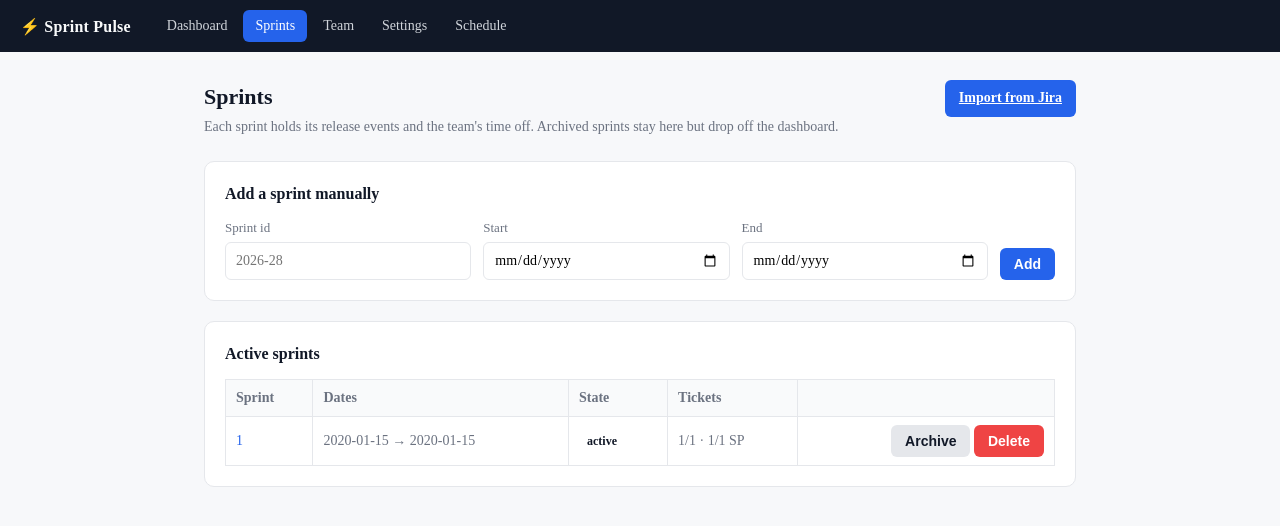
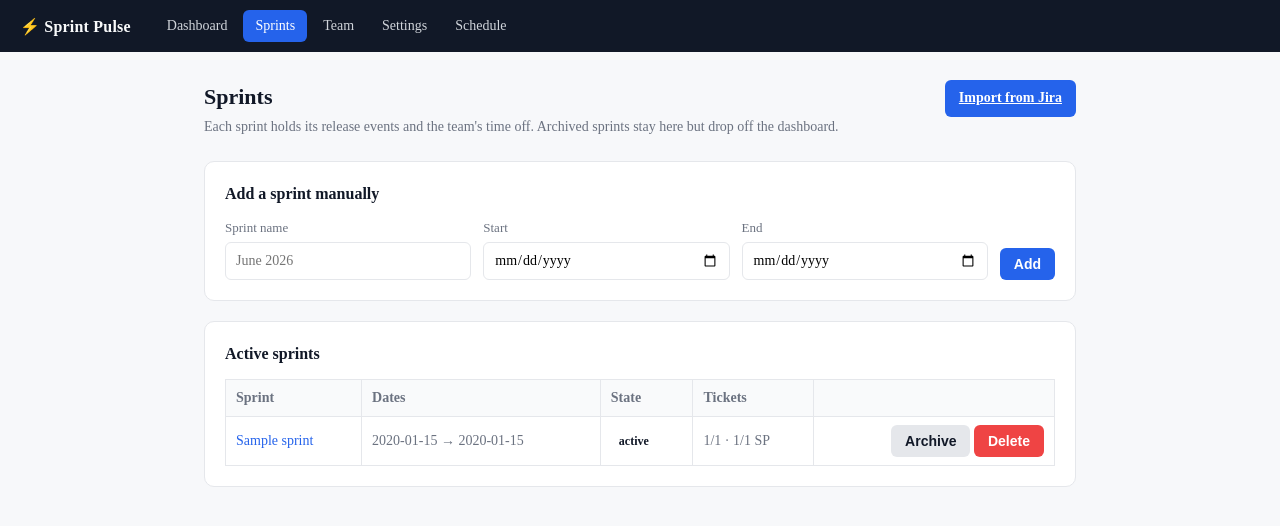
Before and after one commit to omaciel/sprint-pulse, a FastAPI app: page /sprints in a window 1280 px wide. Shown: the top 526 px of the page. Run offline with FastAPI, Linux system fonts and the light colour scheme; tables that the repository leaves empty hold one stand-in row (values such as "Sample post"); parts of the project's set-up code (start-up, migrations or seed data) failed here and were passed over.

Commit message:
feat(web): sprint create form takes a label; show labels in UI

```diff
--- a/sprint_pulse/web/routers/sprints.py
+++ b/sprint_pulse/web/routers/sprints.py
@@ -38,19 +38,19 @@ def sprints_page(request: Request, session: Session = Depends(get_session)):
 @router.post("/sprints", response_class=HTMLResponse)
 def create_sprint(
     request: Request,
-    sprint_id: str = Form(...),
+    label: str = Form(...),
     start: date = Form(...),
     end: date = Form(...),
     session: Session = Depends(get_session),
 ):
     try:
-        sprint_service.create_sprint(session, sprint_id, start, end)
+        row = sprint_service.create_sprint(session, label, start, end)
     except ValidationError as e:
         session.rollback()
         return templates.TemplateResponse(
             request, "sprints.html", _list_context(session, error=e.display())
         )
-    return RedirectResponse(f"/sprints/{sprint_id}", status_code=303)
+    return RedirectResponse(f"/sprints/{row.id}", status_code=303)
 
 
 _IMPORT_PAGE_SIZE = 25
--- a/sprint_pulse/web/templates/sprint_detail.html
+++ b/sprint_pulse/web/templates/sprint_detail.html
@@ -1,8 +1,8 @@
 {% extends "base.html" %}
-{% block title %}{{ sprint.id }} · Sprint Pulse{% endblock %}
+{% block title %}{{ sprint.label or sprint.id }} · Sprint Pulse{% endblock %}
 {% block content %}
 <p><a class="link" href="/sprints">← All sprints</a></p>
-<h1>Sprint {{ sprint.id }}</h1>
+<h1>Sprint {{ sprint.label or sprint.id }}</h1>
 <p class="subtitle">{{ sprint.start }} → {{ sprint.end }} · <span class="pill {{ sprint.jira_state }}">{{ sprint.jira_state }}</span></p>
 
 <div class="card">
--- a/sprint_pulse/web/templates/sprints.html
+++ b/sprint_pulse/web/templates/sprints.html
@@ -7,7 +7,7 @@
   <tbody>
     {% for s in sprints %}
     <tr>
-      <td><a class="link" href="/sprints/{{ s.id }}">{{ s.id }}</a></td>
+      <td><a class="link" href="/sprints/{{ s.id }}">{{ s.label or s.id }}</a></td>
       <td class="muted">{{ s.start }} → {{ s.end }}</td>
       <td><span class="pill {{ s.jira_state }}">{{ s.jira_state }}</span></td>
       <td class="muted">{{ s.done_n }}/{{ s.tot_n }} · {{ s.done_sp }}/{{ s.tot_sp }} SP</td>
@@ -47,8 +47,8 @@
   <form method="post" action="/sprints">
     <div class="row">
       <div>
-        <label for="sprint_id">Sprint id</label>
-        <input type="text" id="sprint_id" name="sprint_id" placeholder="2026-28" required>
+        <label for="label">Sprint name</label>
+        <input type="text" id="label" name="label" placeholder="June 2026" required>
       </div>
       <div>
         <label for="start">Start</label>
```
Also changed, not shown: tests/test_api.py (+10 -0 lines).
